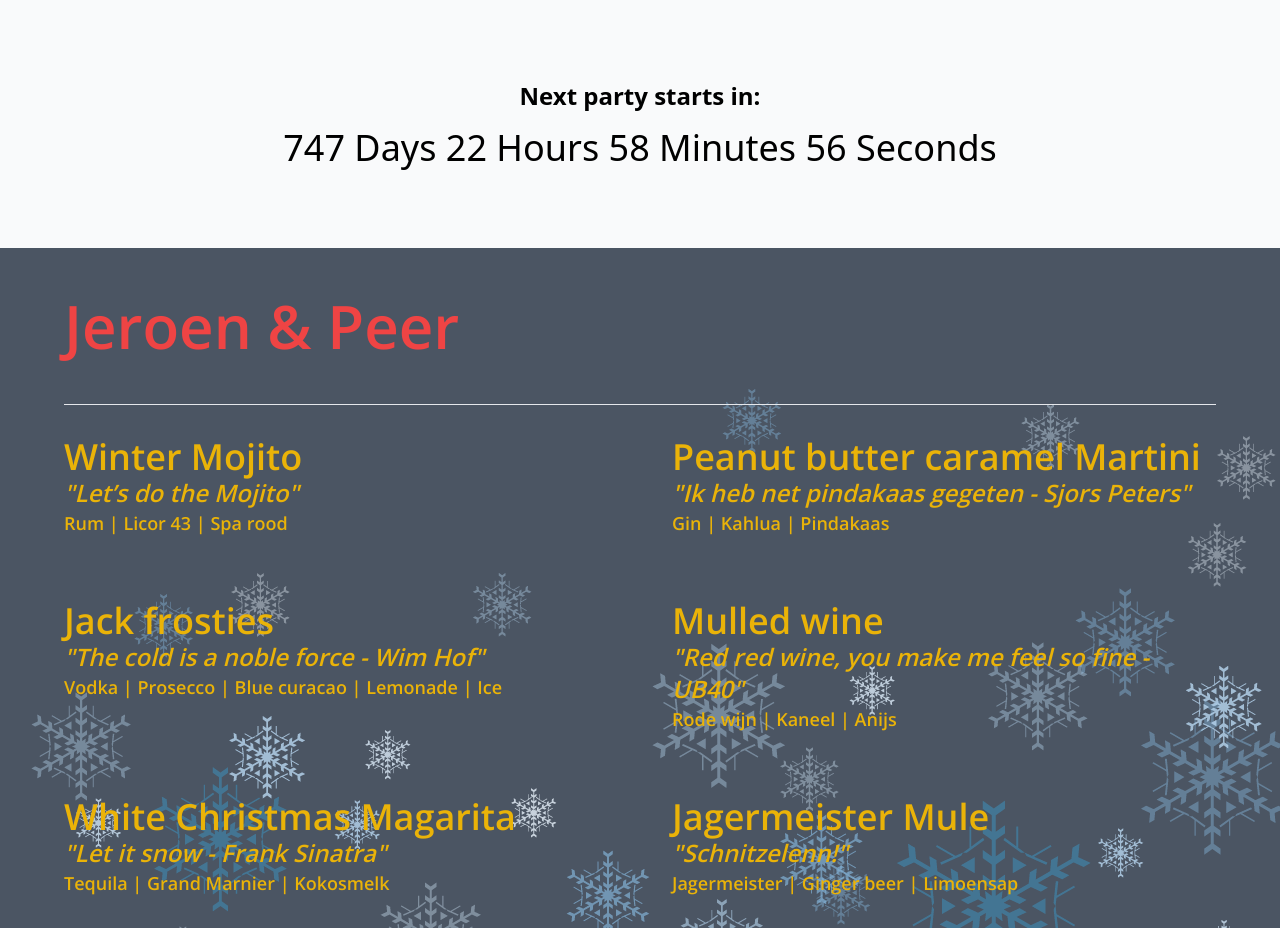
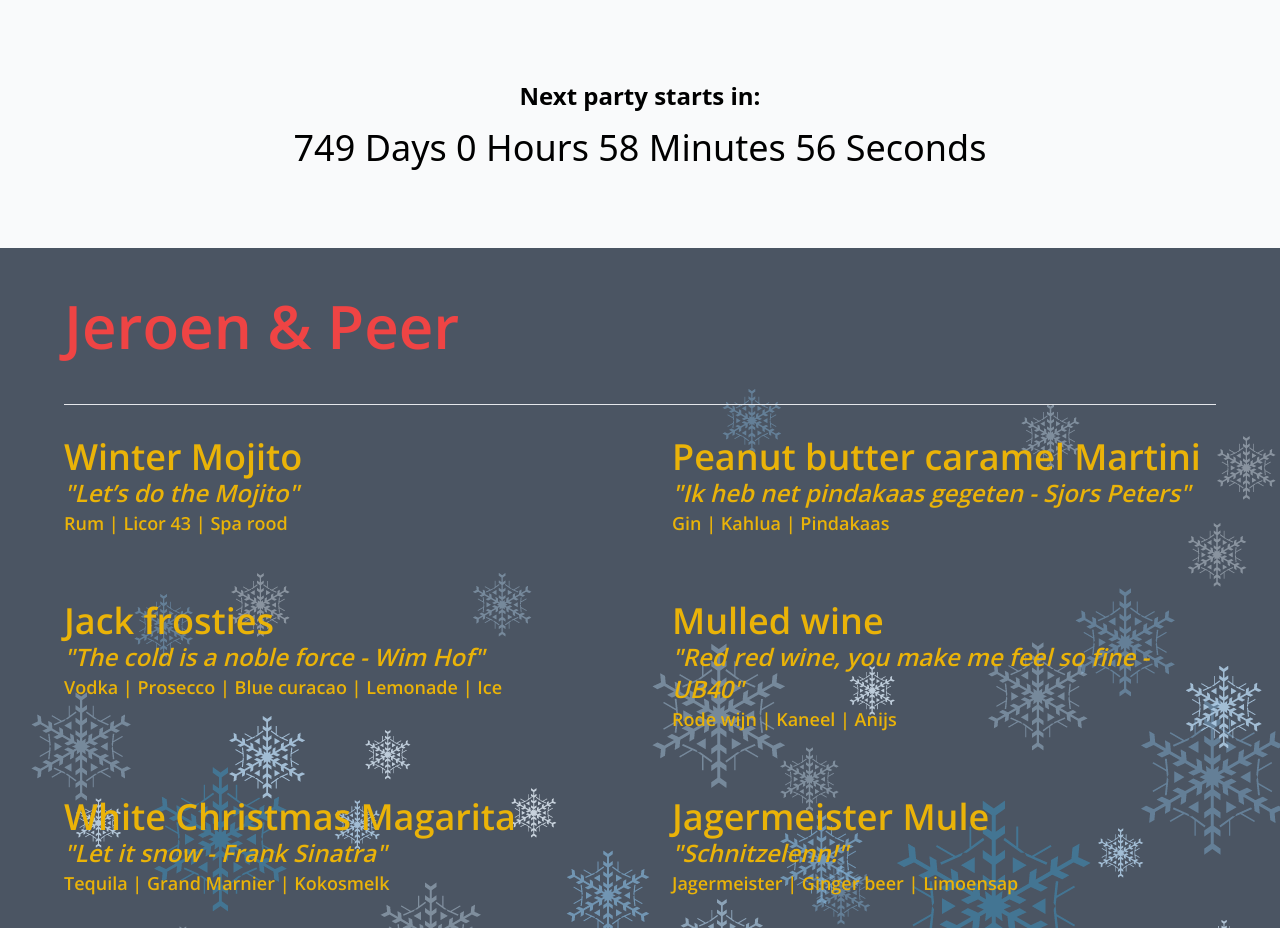
Before and after one commit to actuallyfrank/cazzo-cocktail-club, a Next.js app: page / in a window 1280 px wide. Shown: the part 800-1728 px from the top of the page. Built offline with nearby package versions, Linux system fonts and the light colour scheme.

Commit message:
chore: update countdown

```diff
--- a/components/EventCountDown.tsx
+++ b/components/EventCountDown.tsx
@@ -22,7 +22,7 @@ export function EventCountDown() {
     <Container>
       <div className="flex flex-col md:items-center gap-4 py-20">
         <p className="text-xl md:text-2xl font-bold">Next party starts in: </p>
-        <Countdown date={"2024-05-24T12:00:00"} renderer={renderer}></Countdown>
+        <Countdown date={"2024-05-25T14:00:00"} renderer={renderer}></Countdown>
       </div>
     </Container>
   );
```
